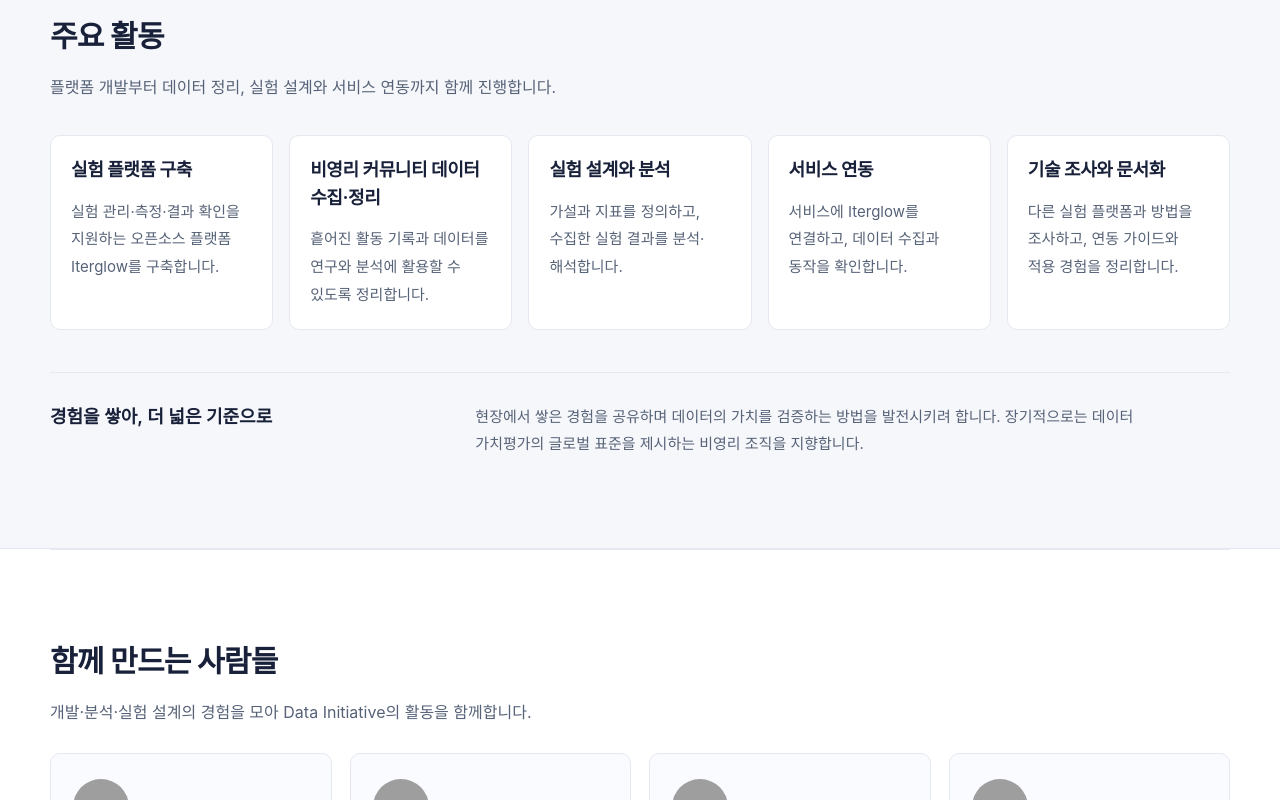
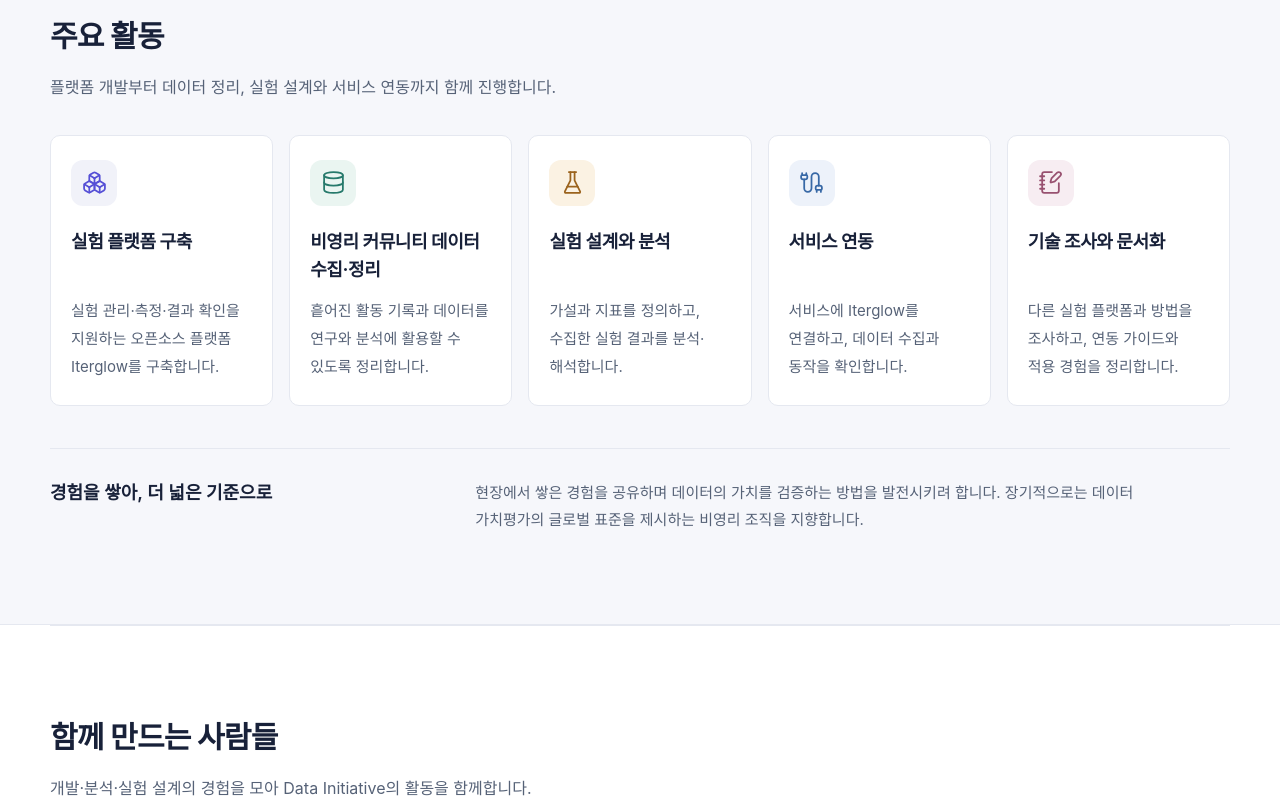
Before and after one commit to Pseudo-Lab/experiment-platform-pseudolab, a React (Vite) app: page / in a window 1280 px wide. Shown: the part 620-1420 px from the top of the page. Built offline with nearby package versions, Linux system fonts and the light colour scheme; grey boxes are pictures that could not be loaded.

Commit message:
Add distinct activity icons and align card copy

```diff
--- a/src/main.jsx
+++ b/src/main.jsx
@@ -1,6 +1,6 @@
 import React, { useEffect, useRef, useState } from 'react';
 import { createRoot } from 'react-dom/client';
-import { ArrowUpRight, ArrowRight, Github, Menu, X, Code2, BookOpen, Compass, Sun, Moon } from 'lucide-react';
+import { ArrowUpRight, ArrowRight, Github, Menu, X, Code2, BookOpen, Compass, Sun, Moon, Boxes, Database, FlaskConical, Cable, NotebookPen } from 'lucide-react';
 import { Button } from './components/ui/button';
 import './style.css';
 
@@ -55,6 +55,8 @@ const members = [
     }
   }
 ];
+
+const activityIcons = [Boxes, Database, FlaskConical, Cable, NotebookPen];
 
 const copy = {
   "ko": {
@@ -361,9 +363,13 @@ function App() {
       </section>
       <section id="activities" tabIndex={-1} className="section activities-section"><div className="wrap">
         <h2>{t.activitiesTitle}</h2><p className="section-lead">{t.activitiesIntro}</p>
-        <div className="activity-cards" role="region" aria-label={t.activitiesTitle} tabIndex={0}>{t.activities.map(([title, body]) => <article className="activity-card" key={title}>
-          <h3>{title}</h3><p className="activity-card-body">{body}</p>
-        </article>)}</div>
+        <div className="activity-cards" role="region" aria-label={t.activitiesTitle} tabIndex={0}>{t.activities.map(([title, body], i) => {
+          const Icon = activityIcons[i];
+          return <article className="activity-card" key={title}>
+            <div className="activity-icon" aria-hidden="true"><Icon size={25} strokeWidth={1.7}/></div>
+            <h3>{title}</h3><p className="activity-card-body">{body}</p>
+          </article>;
+        })}</div>
         <div className="initiative-vision"><h3>{t.visionTitle}</h3><p>{t.visionText}</p></div>
       </div></section>
       <section id="team" tabIndex={-1} className="section wrap people-section">
--- a/src/style.css
+++ b/src/style.css
@@ -240,3 +240,17 @@ html[data-theme="dark"],
   .activity-card h3 { font-size: 18px; }
   .activity-card-body { font-size: 15px; }
 }
+
+/* Distinguish the work areas with quiet, semantic symbols. */
+.activity-card { --activity-ink: var(--purple); --activity-surface: hsl(var(--accent)); padding-block: 24px; }
+.activity-icon { display: flex; align-items: center; justify-content: center; width: 46px; height: 46px; margin-bottom: 22px; border-radius: 12px; color: var(--activity-ink); background: var(--activity-surface); }
+.activity-card h3 { min-height: 3.1em; }
+.activity-card:nth-child(2) { --activity-ink: #26796b; --activity-surface: #eaf5f1; }
+.activity-card:nth-child(3) { --activity-ink: #9b631d; --activity-surface: #fbf2e3; }
+.activity-card:nth-child(4) { --activity-ink: #3869a6; --activity-surface: #edf2fa; }
+.activity-card:nth-child(5) { --activity-ink: #985170; --activity-surface: #f7edf2; }
+[data-theme="dark"] .activity-card:nth-child(2) { --activity-ink: #8dd1bf; --activity-surface: #203c36; }
+[data-theme="dark"] .activity-card:nth-child(3) { --activity-ink: #e1bc7d; --activity-surface: #3b3022; }
+[data-theme="dark"] .activity-card:nth-child(4) { --activity-ink: #a5c6f0; --activity-surface: #25364f; }
+[data-theme="dark"] .activity-card:nth-child(5) { --activity-ink: #dfa9c3; --activity-surface: #3d2936; }
+@media (min-width: 1001px) { [lang="en"] .activity-card h3 { min-height: 4.65em; } }
```
Also changed, not shown: 1 other file (tests, documents, lock files or other folders).
